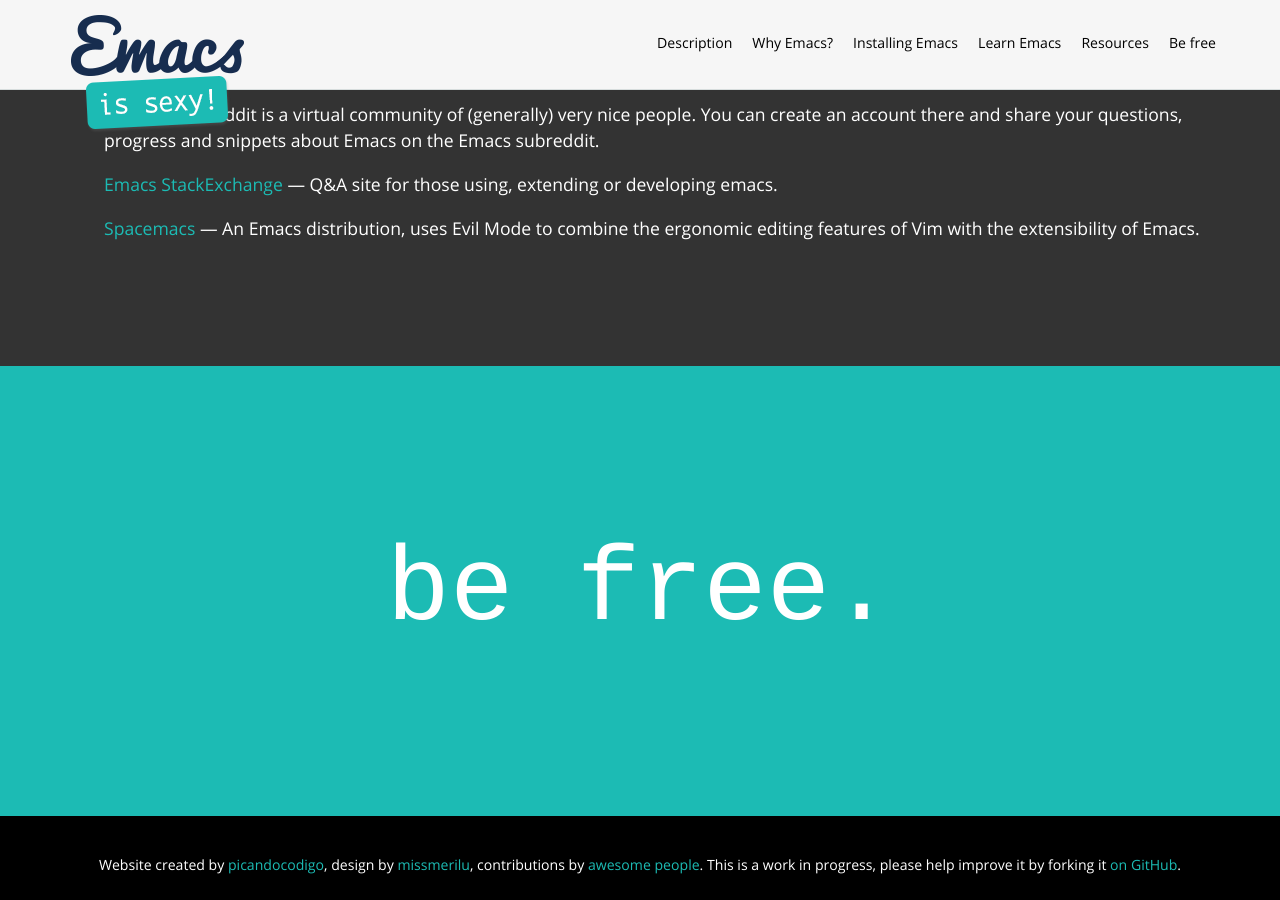
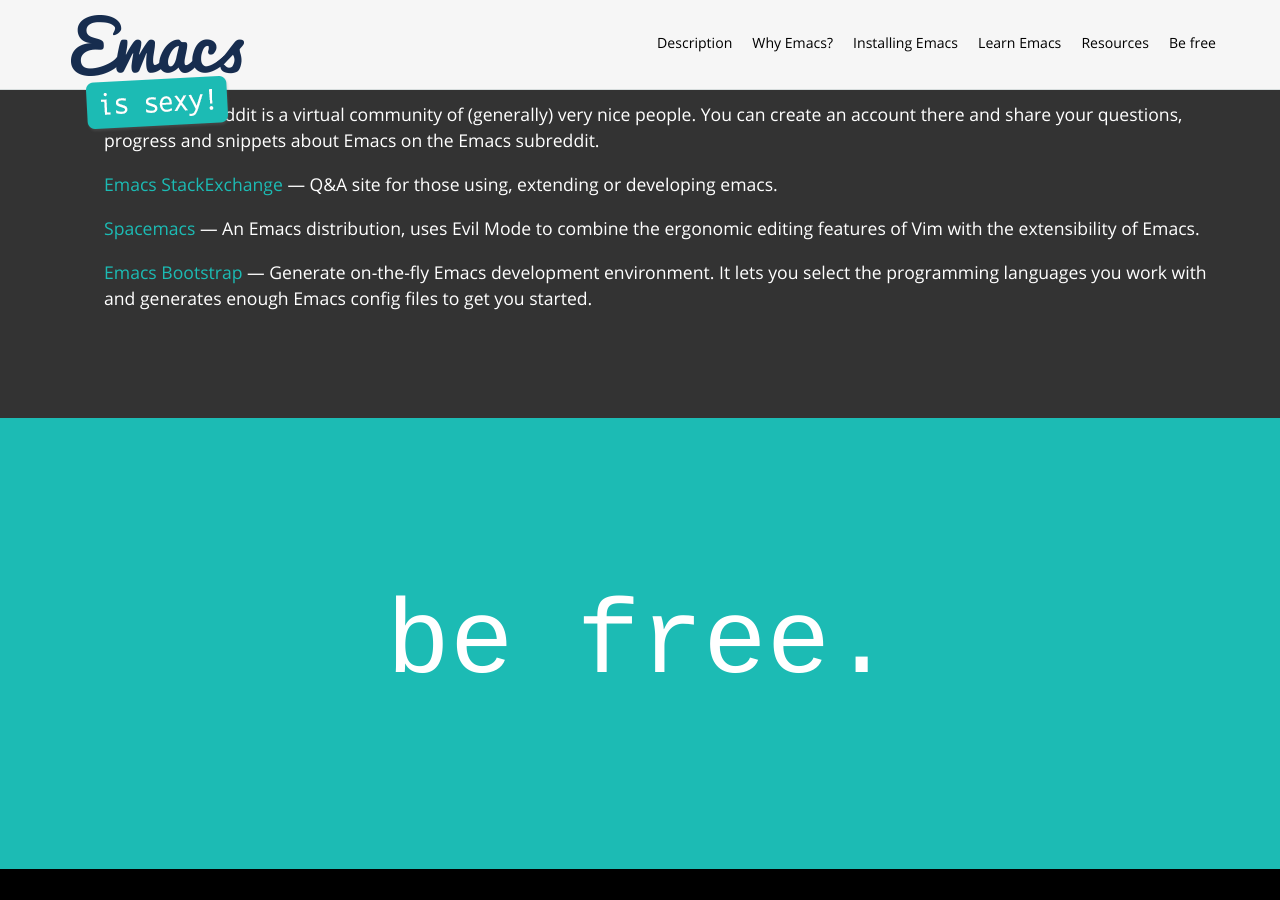
Before and after one commit to picandocodigo/emacs.sexy, a Jekyll site: the page built from index.html, in a window 1280 px wide and 900 px high, scrolled down 4949 px. Built offline with Jekyll 4.4.1, drawn with Linux system fonts in a browser that asks for light colours; nearby versions of some CDN libraries.

Commit message:
Adds Emacs Bootstrap

```diff
--- a/index.html
+++ b/index.html
@@ -321,7 +321,10 @@
         </li>
         <li>
           <a href="https://github.com/syl20bnr/spacemacs#introduction">Spacemacs</a>&nbsp;&mdash; An Emacs distribution, uses Evil Mode to combine the ergonomic editing features of Vim with the extensibility of Emacs.
+        </li>
         <li>
+          <a href="http://www.emacs-bootstrap.com/">Emacs Bootstrap</a>&nbsp;&mdash; Generate on-the-fly Emacs development environment. It lets you select the programming languages you work with and generates enough Emacs config files to get you started.
+        </li>
       </ul>
     </p>
   </div>
```
